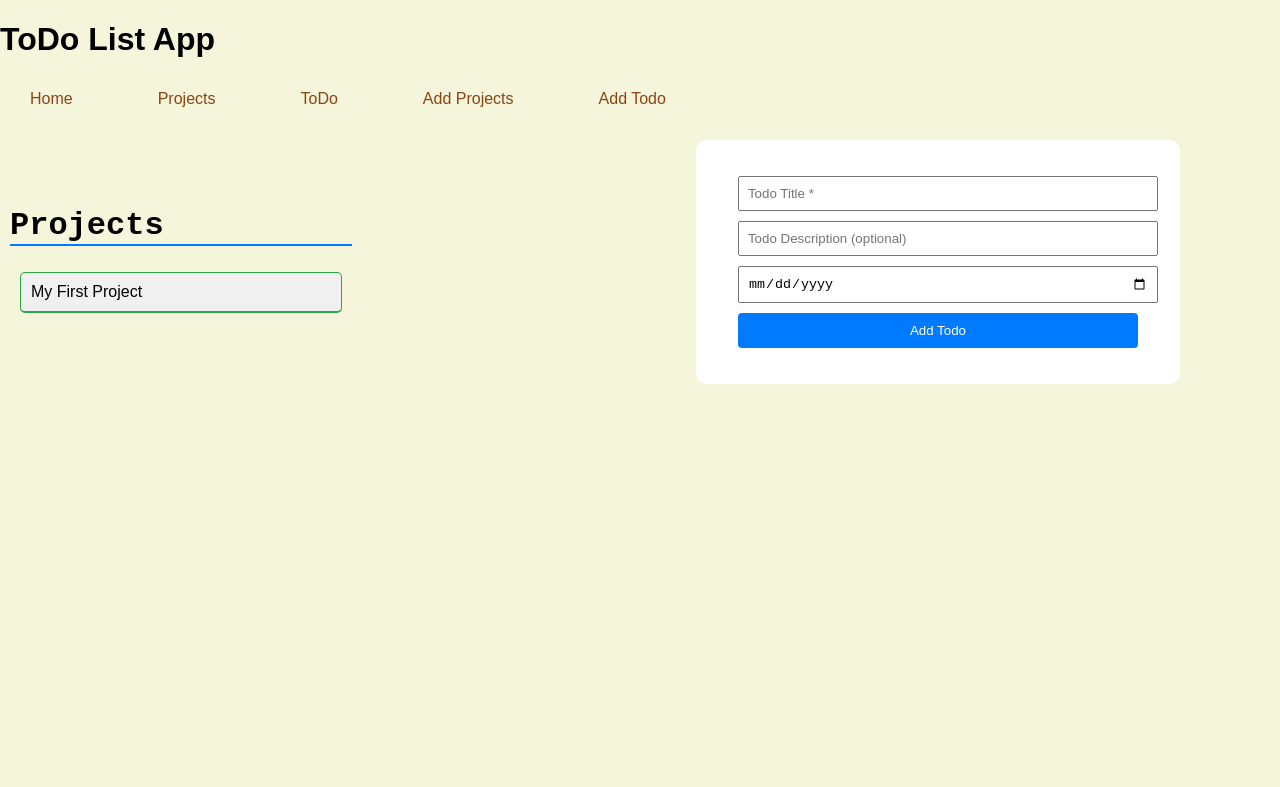
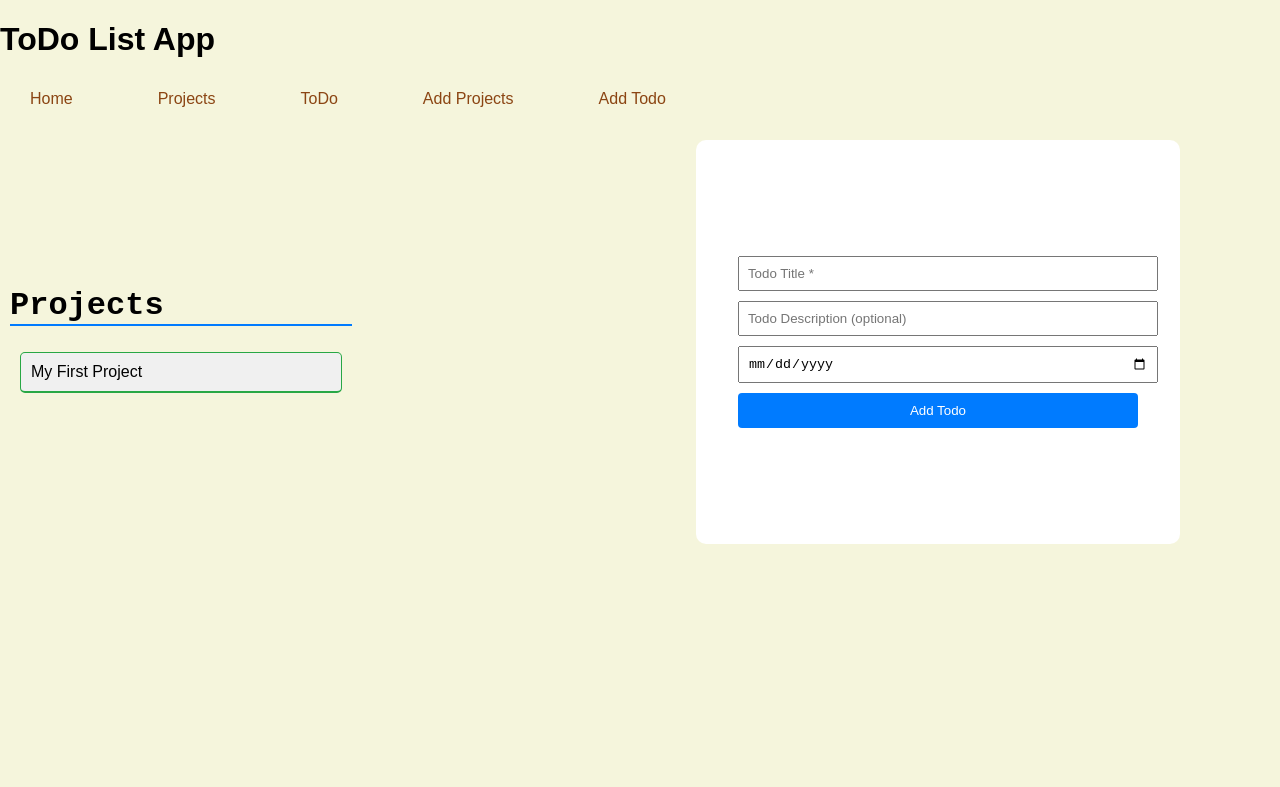
Before and after one commit to earnestabromjr/TOP-ToDo-List-App, a website built with webpack: page src/template.html in a window 1280 px wide. Built offline with nearby package versions, Linux system fonts and the light colour scheme.

Commit message:
Adjust todo list container height for better scaling

```diff
--- a/src/style.css
+++ b/src/style.css
@@ -138,7 +138,7 @@ div#todos {
     width: 30rem;
     border-radius: 10px;
     padding: 2px;
-    height: clamp(200px, 30vh, 500px);
+    height: clamp(10rem, 50vh, 500px);
 }
 
 #content h2 {
```
